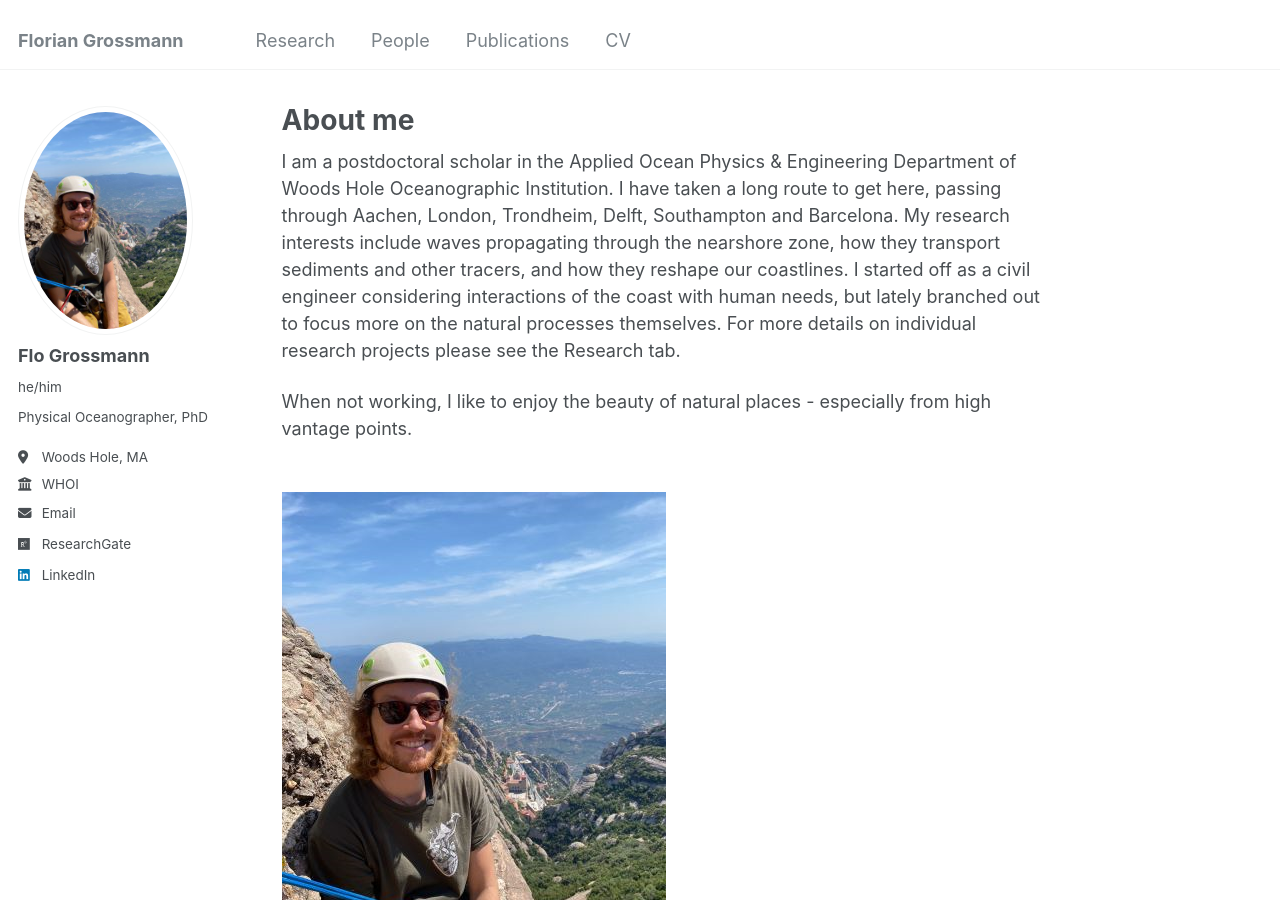
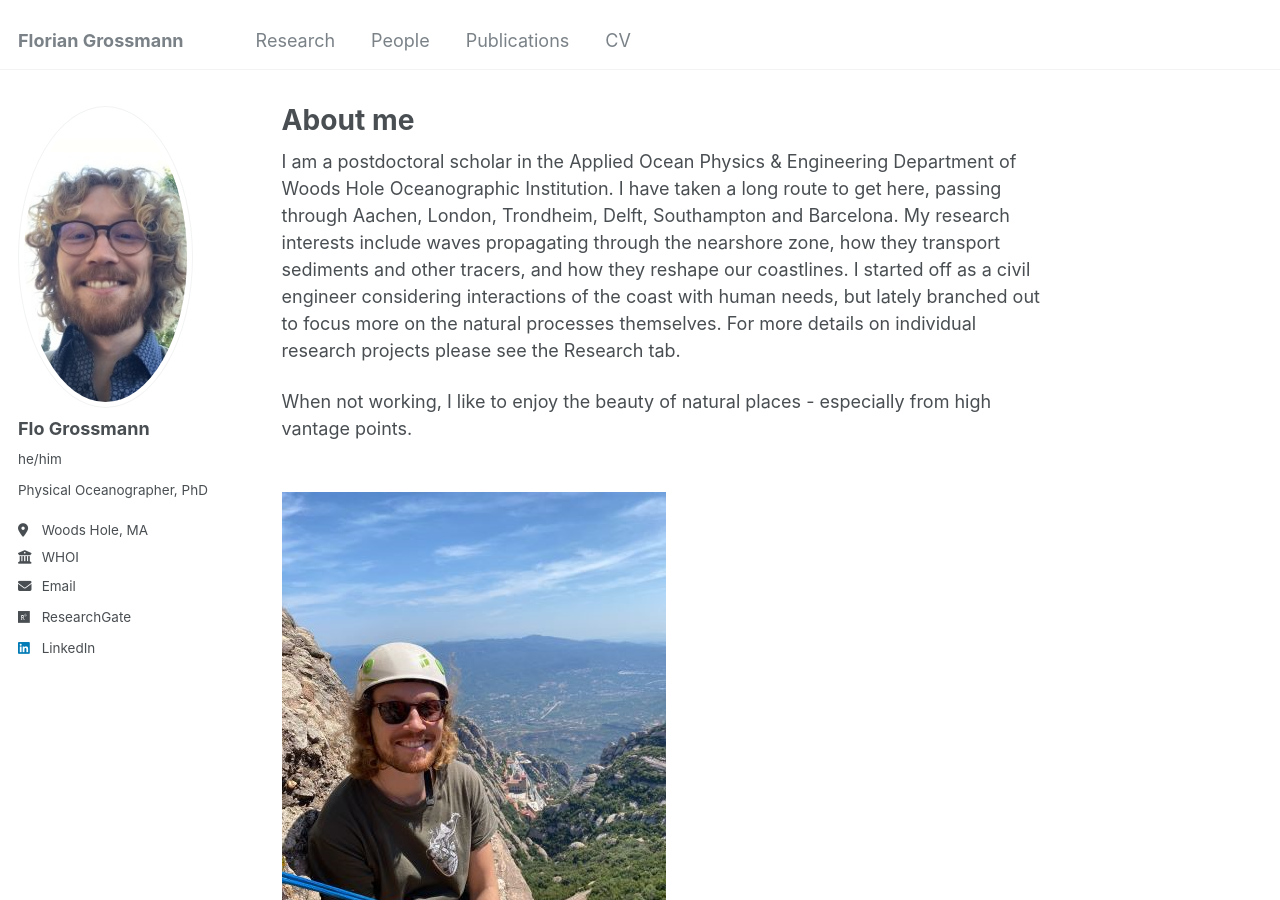
Before and after one commit to FlorianGrossmann/FlorianGrossmann.github.io, a Jekyll site: the page built from _pages/about.md, in a window 1280 px wide and 900 px high. Built offline with Jekyll 4.4.1, drawn with Linux system fonts in a browser that asks for light colours.

Commit message:
Update _config.yml

```diff
--- a/_config.yml
+++ b/_config.yml
@@ -21,7 +21,7 @@ repository               : "floriangrossmann/floriangrossmann.github.io"
 #               Additional customization can be done by editing /_includes/author-profile.html
 author:
   # Biographic information
-  avatar           : "/cclimbiflo.jpg"
+  avatar           : "/pppprofile.jpg"
   name             : "Flo Grossmann"
   pronouns         : "he/him"
   bio              : "Physical Oceanographer, PhD"
```
